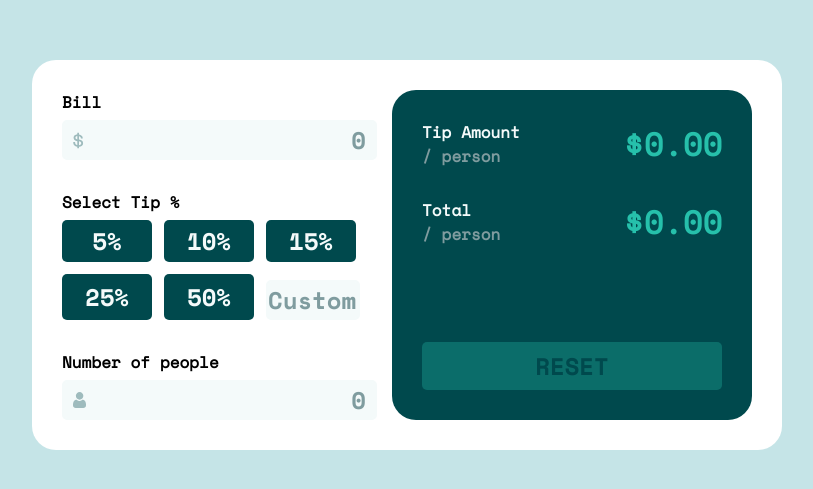
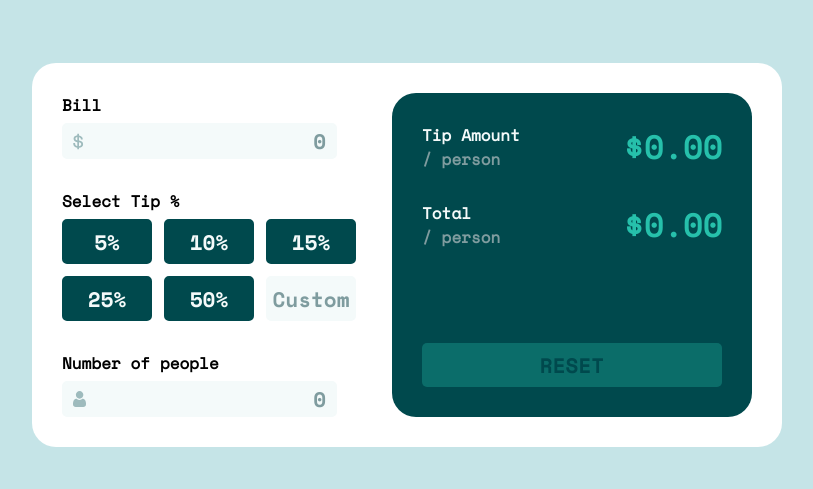
Before and after one commit to jmhar3/100-days-tip-calculator, a React (Create React App) app in the folder tip-calculator/: page / in a window 1280 px wide. Shown: the part 145-634 px from the top of the page, without its empty margins (233-1046 px from the left). Built offline with nearby package versions, Linux system fonts and the light colour scheme.

Commit message:
match tip selection button + input sizing

```diff
--- a/tip-calculator/src/App.css
+++ b/tip-calculator/src/App.css
@@ -35,7 +35,7 @@ p {
 
 input,
 button {
-  font-size: 24px;
+  font-size: 21px;
   font-family: SpaceMonoBold;
   border: 0;
   border-radius: 5px;
@@ -124,20 +124,24 @@ body {
   margin-top: 6px;
 }
 
-#tip-selects input,
-#tip-selects button {
-  flex-basis: 30%;
-  width: 30%;
+#tip-selects input {
+  width: 86px;
+  height: 41px;
 }
 
 #tip-selects button {
+ width: 90px;
+ height: 45px;
   background-color: var(--neutral-dark-cyan);
+  border: 2px solid var(--neutral-dark-cyan);
   padding: 3px;
   color: var(--neutral-very-light-gray-cyan);
 }
 
-#tip-selects input {
+#tip-selects input, #tip-selects input::placeholder {
   text-align: center;
+  padding: 0;
+  margin: 0;
 }
 
 #bill-total input {
```
